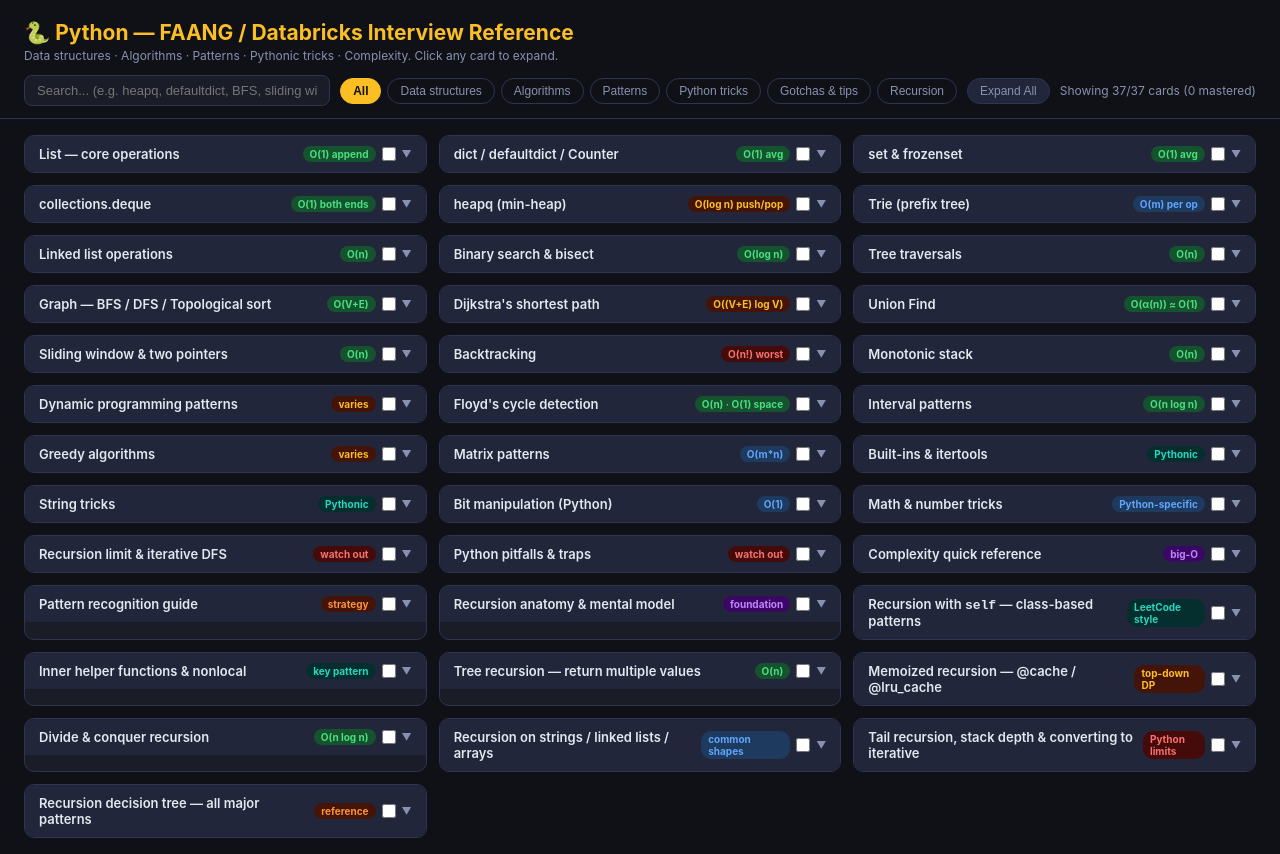
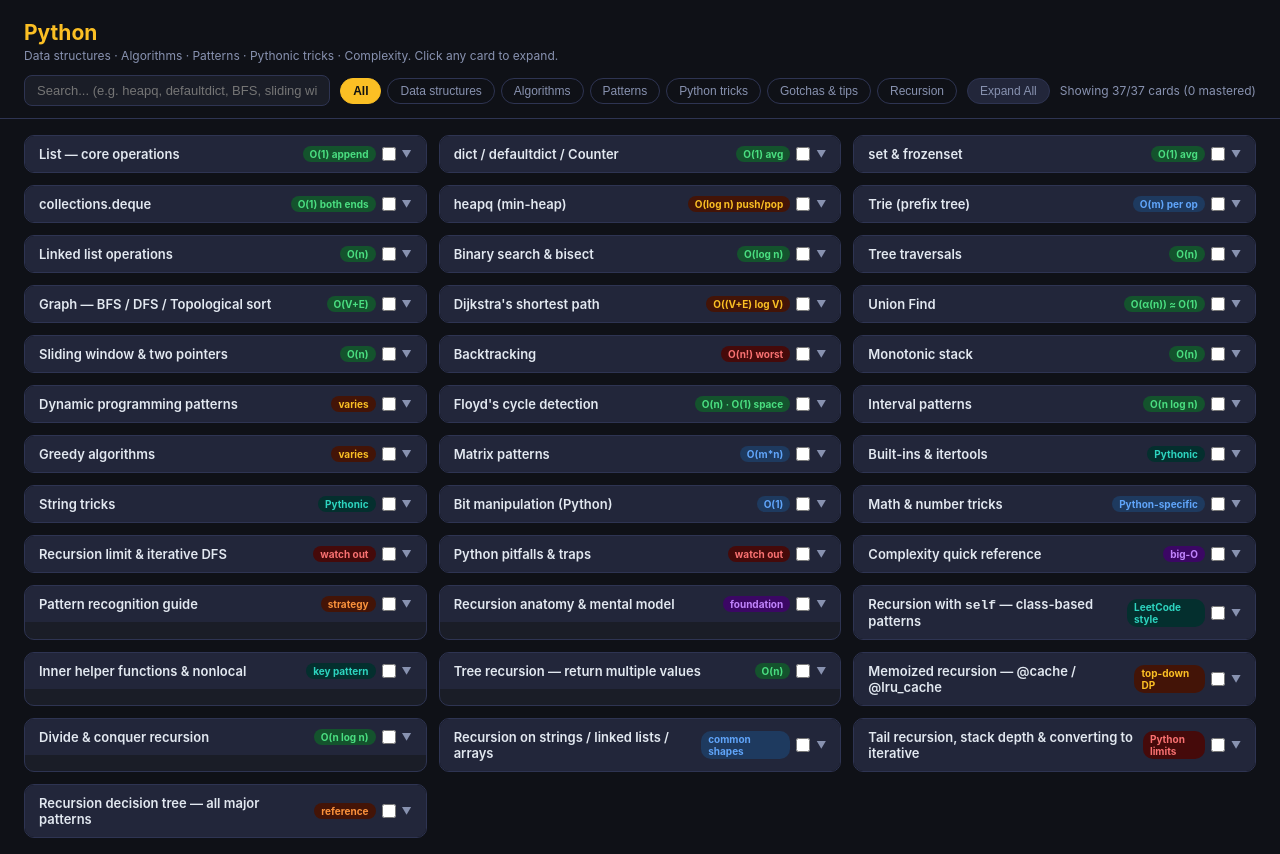
Before and after one commit to byuly/python-lcprep, a plain HTML site: page index.html in a window 1280 px wide. Drawn offline with Linux system fonts and the light colour scheme.

Commit message:
Update title and header in index.html

```diff
--- a/index.html
+++ b/index.html
@@ -3,7 +3,7 @@
 <head>
 <meta charset="UTF-8">
 <meta name="viewport" content="width=device-width, initial-scale=1.0">
-<title>Python FAANG Cheat Sheet</title>
+<title>Python Cheat Sheet</title>
 <style>
   :root {
     --bg:#0f1117;--bg2:#1a1d27;--bg3:#22263a;
@@ -82,7 +82,7 @@
 </head>
 <body>
 <header>
-  <h1>🐍 Python — FAANG / Databricks Interview Reference</h1>
+  <h1> Python </h1>
   <div class="subtitle">Data structures · Algorithms · Patterns · Pythonic tricks · Complexity. Click any card to expand.</div>
   <div class="controls">
     <input type="text" id="search" placeholder="Search... (e.g. heapq, defaultdict, BFS, sliding window)" />
```
